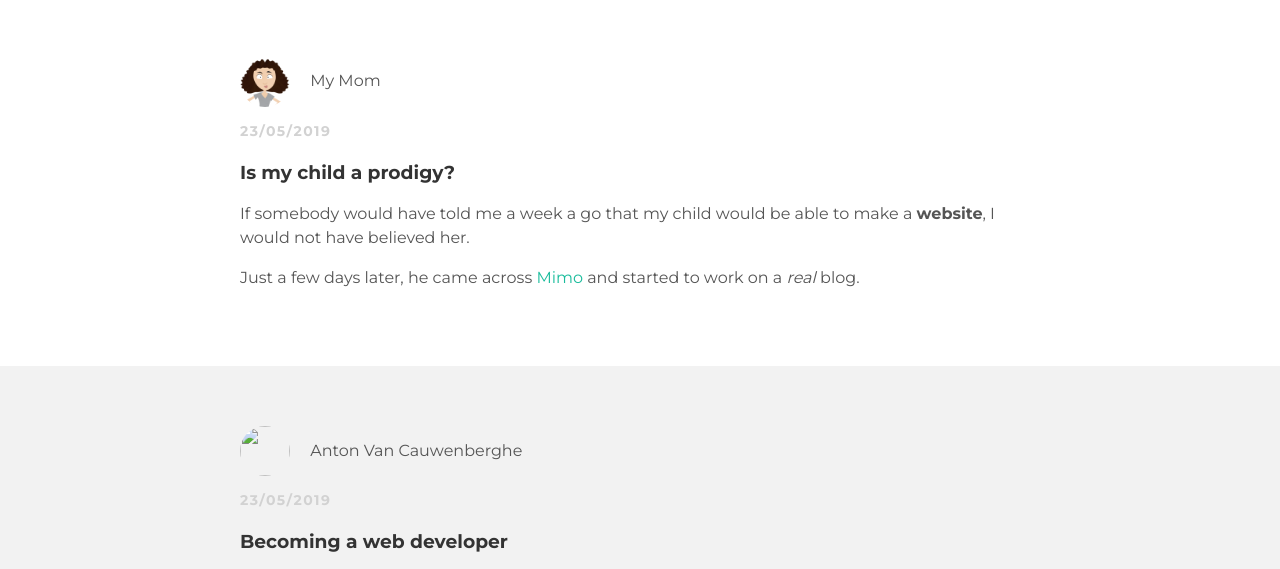
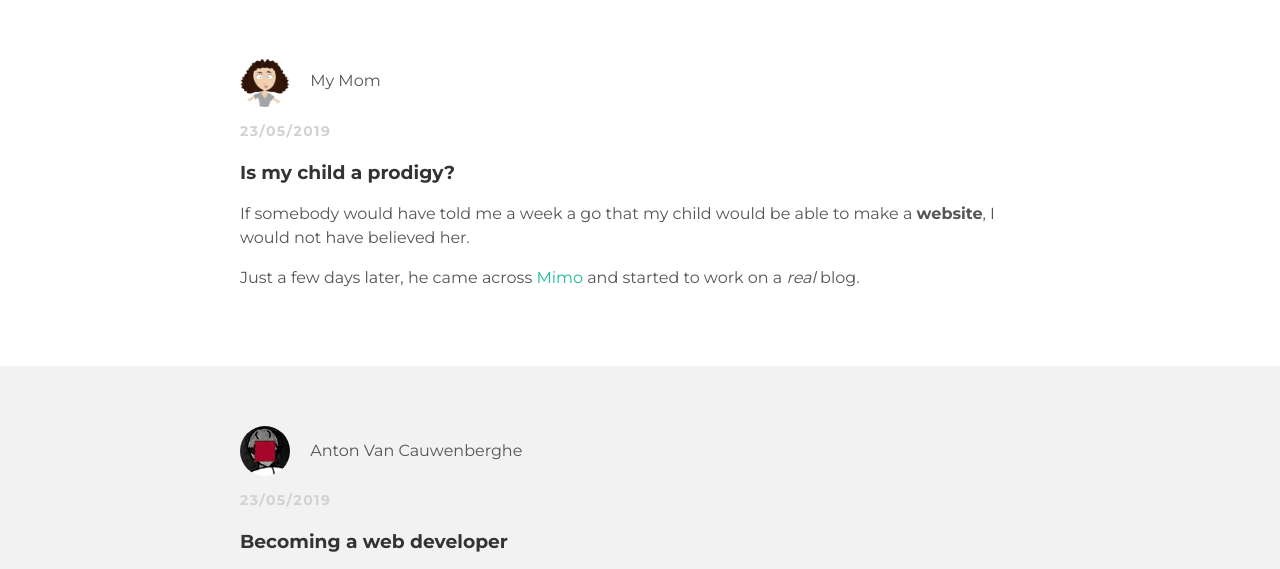
Before and after one commit to anton-vc/anton-vc.github.io, a plain HTML site: page index.html in a window 1280 px wide. Shown: the part 153-722 px from the top of the page. Drawn offline with Linux system fonts and the light colour scheme.

Commit message:
Add files via upload

```diff
--- a/index.html
+++ b/index.html
@@ -38,7 +38,7 @@
       <div class="post-container">
         <div class="post">
           <div class="post-author">
-            <img src="me.jpg">
+            <img src="me.png">
             <span>Anton Van Cauwenberghe</span>
           </div>
           <p class="post-date">23/05/2019</p>
```
